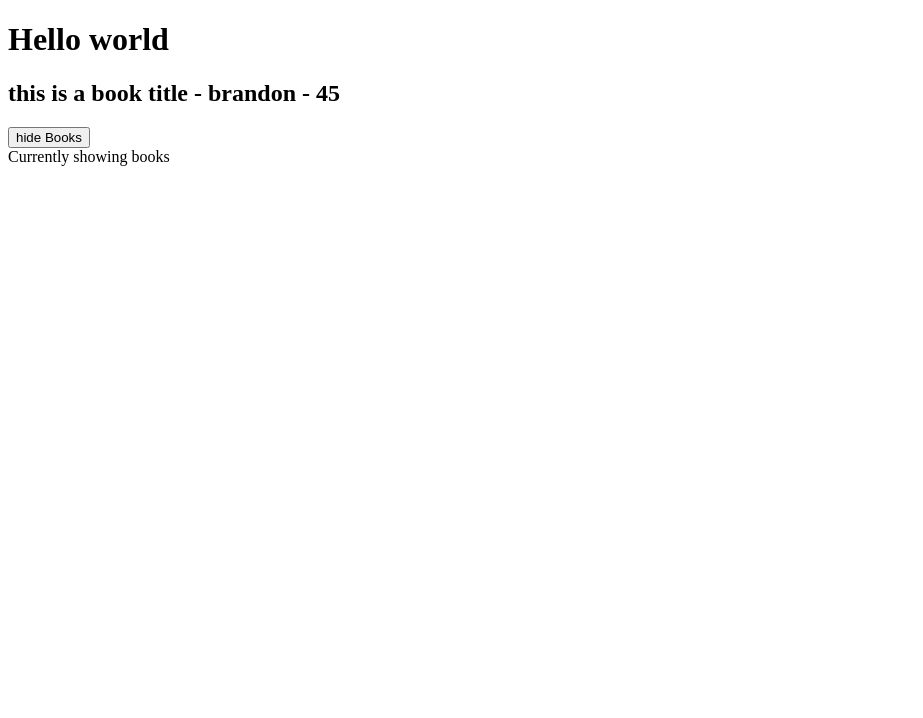
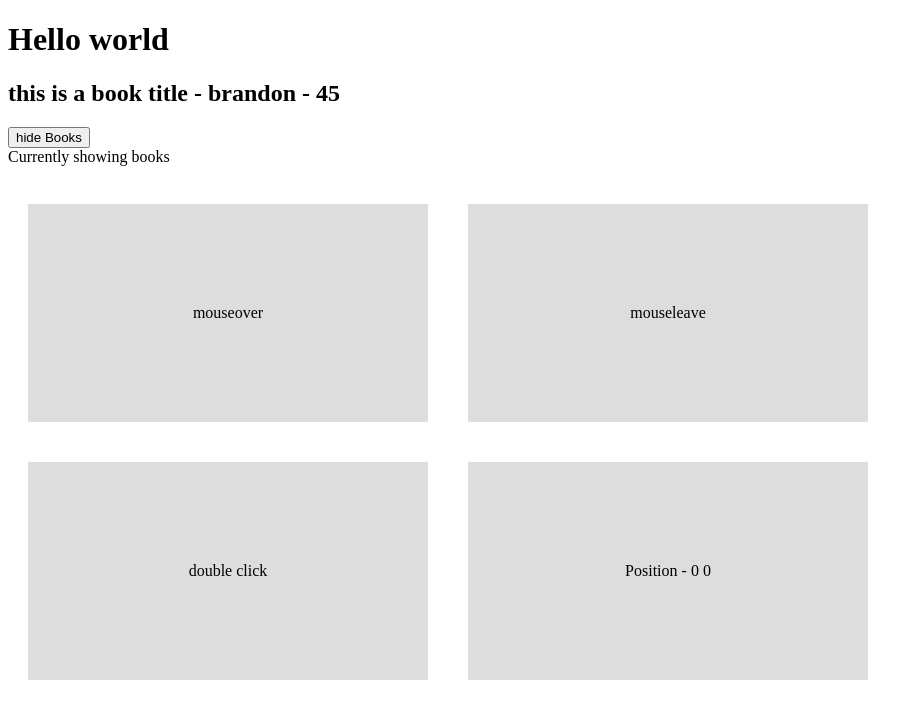
Before and after one commit to riaz4519/vue-basic-u-2, a plain HTML site: page index.html in a window 1280 px wide. Shown: the whole page, without its empty margins (0-923 px from the left). Drawn offline with nearby package versions, Linux system fonts and the light colour scheme.

Commit message:
11 after adding mouse events

```diff
--- a/app.js
+++ b/app.js
@@ -6,7 +6,9 @@ const  app = Vue.createApp({
             showBooks:true,
             title:"this is a book title",
             author : 'brandon ',
-            age : 45
+            age : 45,
+            x:0,
+            y:0
         }
     },
     methods:{
@@ -14,6 +16,18 @@ const  app = Vue.createApp({
 
             this.showBooks = !this.showBooks
 
+        },
+        handleEvent(e,data) {
+            console.log(e,e.type)
+            if (data){
+                console.log(data)
+            }
+        },
+        handleMouseMove(e){
+
+            this.x = e.offsetX
+            this.y = e.offsetY
+
         }
     }
 })
--- a/index.html
+++ b/index.html
@@ -6,6 +6,16 @@
 
     <title>Learning vue</title>
     <script src="https://unpkg.com/vue@3.0.2"></script>
+    <style>
+        .box {
+            padding: 100px 0;
+            width: 400px;
+            text-align: center;
+            background: #ddd;
+            margin: 20px;
+            display: inline-block;
+        }
+    </style>
 
 </head>
 <body>
@@ -22,6 +32,12 @@
     </button>
 
     <div v-show="showBooks">Currently showing books</div>
+    <br>
+    <!--mouse events-->
+    <div class="box" v-on:mouseover="handleEvent($event,5)">mouseover</div>
+    <div class="box" v-on:mouseleave="handleEvent">mouseleave</div>
+    <div class="box" v-on:dblclick="handleEvent">double click</div>
+    <div class="box" v-on:mousemove="handleMouseMove">Position  - {{ x }} {{ y }}</div>
 
 </div>
 
```
